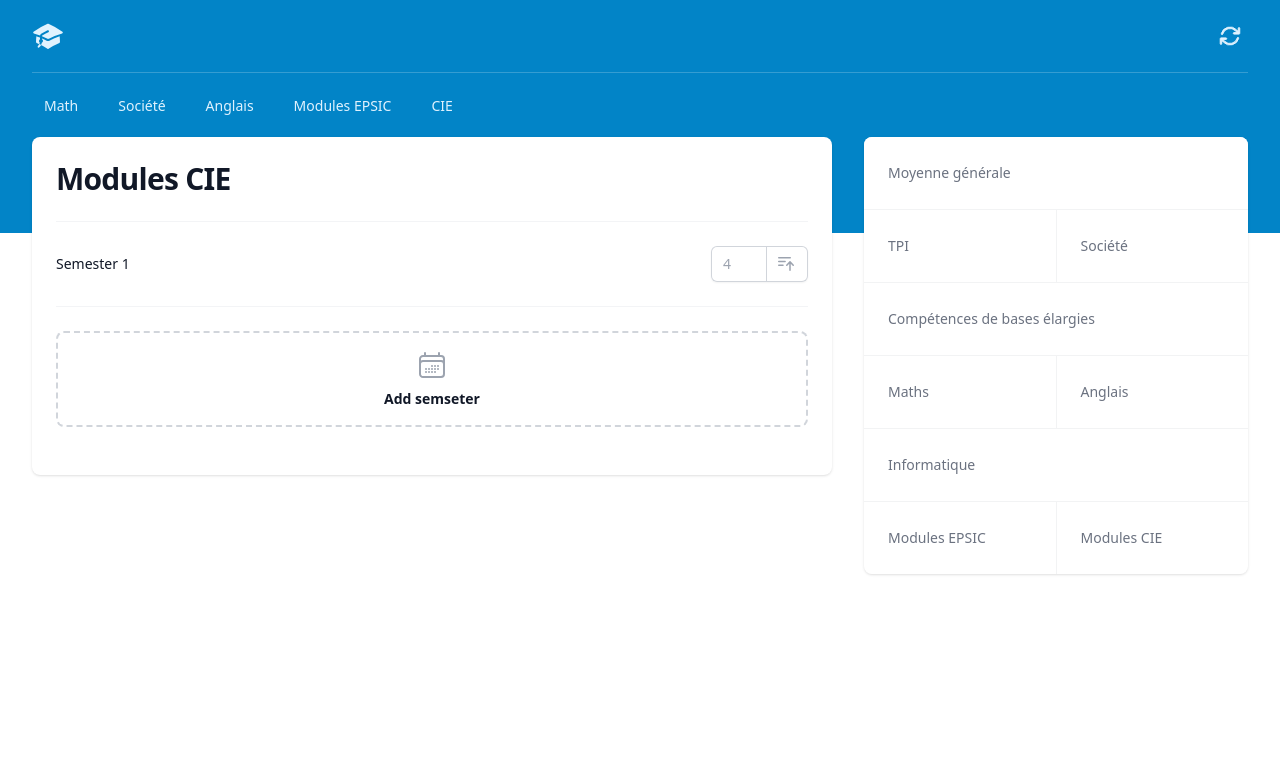
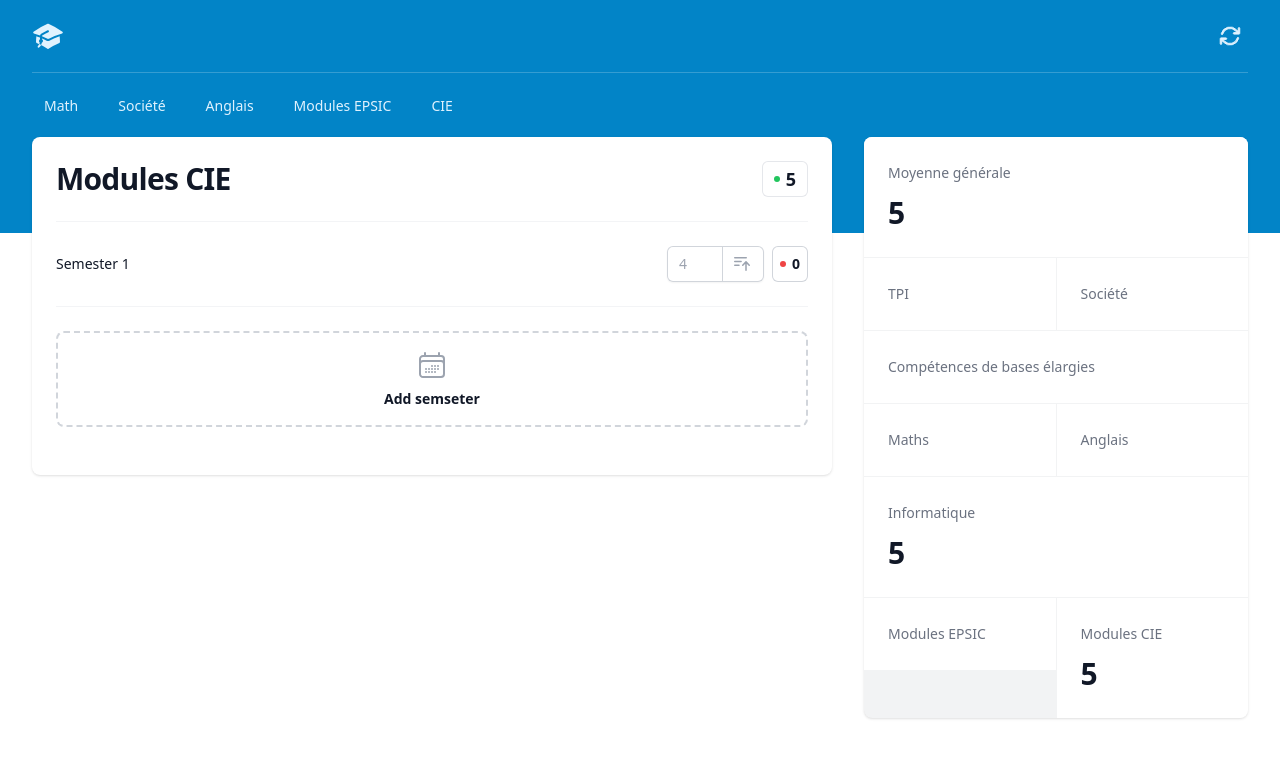
Before and after one commit to Rignchen/grades-calculator, an Angular app: page /cie in a window 1280 px wide. Shown: the top 758 px of the page. Built offline with nearby package versions, Linux system fonts and the light colour scheme; a web font is replaced by a local one.

Commit message:
refactor with signal - update semester average

```diff
--- a/src/app/app.component.html
+++ b/src/app/app.component.html
@@ -1,6 +1,6 @@
 <div class="min-h-full">
   <header class="bg-sky-600 pb-24">
-    <app-navbar [currentSubject]="currentSubject"></app-navbar>
+    <app-navbar [currentSubject]="currentSubject"/>
   </header>
   <main class="-mt-24 pb-8">
     <div class="container mx-auto sm:px-6 lg:px-8">
@@ -13,13 +13,13 @@
             <h2 class="sr-only" id="section-1-title">Grades</h2>
             <div class="overflow-hidden rounded-lg bg-white shadow">
               <div class="p-6">
-                <router-outlet></router-outlet>
+                <router-outlet/>
               </div>
             </div>
           </section>
         </div>
         <!-- Right column -->
-        <app-average-list [subjects]="subjects"></app-average-list>
+        <app-average-list [subjects]="subjects"/>
       </div>
     </div>
   </main>
--- a/src/app/average-list/average-list.component.ts
+++ b/src/app/average-list/average-list.component.ts
@@ -1,4 +1,4 @@
-import {Component, Input, OnInit} from '@angular/core';
+import {Component, Input, OnChanges, OnInit} from '@angular/core';
 import {AverageComponent} from "./average/average.component";
 import {round, weightedAverage} from "../../lib";
 import {allSubject} from "../grade-list.service";
@@ -14,17 +14,17 @@ import {allSubject} from "../grade-list.service";
 export class AverageListComponent implements OnInit {
   @Input() subjects!: allSubject;
   averages!: Averages;
-
   ngOnInit() {
-    this.averages = new Averages(this.subjects);
+    this.averages = new Averages();
+    this.averages.update(this.subjects);
   }
 }
 
 class Averages {
-  global!: number;
-  competence!: number;
-  computer!: number;
-  constructor(subjects: allSubject) {
+  global: number = 0;
+  competence: number = 0;
+  computer: number = 0;
+  update(subjects: allSubject) {
     this.computer = round(weightedAverage([
       [subjects.epsic.average, 4],
       [subjects.cie.average, 1]
--- a/src/app/grade-list.service.ts
+++ b/src/app/grade-list.service.ts
@@ -1,16 +1,19 @@
-import { Injectable } from '@angular/core';
+import {Injectable, signal, WritableSignal} from '@angular/core';
 
 export class allSubject {
   math = new Subject();
   societe = new Subject();
   anglais = new Subject();
   epsic = new Subject();
-  cie = new Subject();
+  cie = new Subject(5);
   tpi: number = 0;
 }
 export class Subject {
-  semesters: number[][] = [[]]
+  semesters: WritableSignal<number[]>[] = [signal<number[]>([])]
   average: number = 0;
+  constructor(number: number = 0) {
+    this.average = number;
+  }
 }
 
 @Injectable({
--- a/src/app/subject/grade/grade.component.ts
+++ b/src/app/subject/grade/grade.component.ts
@@ -1,4 +1,4 @@
-import {Component, Input} from '@angular/core';
+import {Component, Input, numberAttribute} from '@angular/core';
 import {NgIf} from "@angular/common";
 
 @Component({
--- a/src/app/subject/semester/semester.component.html
+++ b/src/app/subject/semester/semester.component.html
@@ -4,11 +4,11 @@
   </dt>
   <dd class="mt-1 text-sm leading-6 text-gray-700 sm:col-span-4 sm:mt-0 flex justify-between">
     <div class="flex flex-row flex-nowrap overflow-y-scroll gap-x-1.5">
-      <app-grade [grade]="grade" *ngFor="let grade of semester" look="px-2 py-2 text-sm font-medium ring-gray-200"></app-grade>
+      <app-grade [grade]="grade" *ngFor="let grade of semester()" look="px-2 py-2 text-sm font-medium ring-gray-200"></app-grade>
     </div>
     <div class="flex add-grade">
       <app-input (gradeChange)="addGrade($event)"></app-input>
-      <app-grade [grade]="average" class="ml-1" *ngIf="sum != 0" look="ml-1 font-bold ring-gray-300 px-2 py-2 text-sm"></app-grade>
+      <app-grade [grade]="average()" class="ml-1" look="ml-1 font-bold ring-gray-300 px-2 py-2 text-sm"></app-grade>
     </div>
   </dd>
 </div>
--- a/src/app/subject/semester/semester.component.ts
+++ b/src/app/subject/semester/semester.component.ts
@@ -1,4 +1,4 @@
-import {Component, EventEmitter, Input, OnInit, Output} from '@angular/core';
+import {Component, computed, EventEmitter, Input, OnInit, Output, Signal, WritableSignal} from '@angular/core';
 import {NgForOf, NgIf} from "@angular/common";
 import {GradeComponent} from "../grade/grade.component";
 import {round} from "../../../lib";
@@ -18,24 +18,26 @@ import {InputComponent} from "./input/input.component";
   templateUrl: './semester.component.html'
 })
 export class SemesterComponent implements OnInit {
-  @Input() semester!: number[];
+  @Input() semester!: WritableSignal<number[]>;
   @Input('semester-number') semesterNumber!: number;
   @Output() averageChange = new EventEmitter<number[]>();
-  average = 0;
-  sum: number = 0;
+  average!: Signal<number>;
 
   ngOnInit() {
-    if (this.semester.length > 0) {
-      this.semester.forEach((grade) => this.sum += grade);
-      this.average = round(this.sum / this.semester.length, 0.5);
-    }
+    this.average = computed(() => {
+      console.log("average");
+      const semesterGrades = this.semester();
+      if (semesterGrades.length == 0) return 0;
+      let sum = 0;
+      semesterGrades.forEach((grade) => sum += grade);
+      return round(sum / semesterGrades.length, 0.5);
+    });
   }
 
   addGrade(grade: number) {
-    this.semester.push(grade);
-    this.sum += grade;
-    const old_average = this.average;
-    this.average = round(this.sum / this.semester.length, 0.5);
-    this.averageChange.emit([old_average, this.average]);
+    this.semester.update((grades) => {
+      grades = [...grades, grade];
+      return grades;
+    });
   }
 }
--- a/src/app/subject/subject.component.html
+++ b/src/app/subject/subject.component.html
@@ -19,7 +19,7 @@
     <div class="px-4 py-6 sm:gap-4 sm:px-0" *ngIf="subject.semesters.length < 8">
       <button
         class="relative block w-full rounded-lg border-2 border-dashed border-gray-300 p-4 text-center hover:border-gray-400 focus:outline-none focus:ring-2 focus:ring-indigo-500 focus:ring-offset-2"
-        type="button" id="newSemester" (click)="subject.semesters.push([])">
+        type="button" id="newSemester" (click)="subject.semesters.push(signal([]))">
         <svg class="mx-auto h-8 w-8 text-gray-400" fill="none" stroke="currentColor" stroke-width="1.5"
         viewBox="0 0 24 24" xmlns="http://www.w3.org/2000/svg">
           <path
--- a/src/app/subject/subject.component.ts
+++ b/src/app/subject/subject.component.ts
@@ -1,4 +1,4 @@
-import {Component, inject, Input, OnInit} from '@angular/core';
+import {Component, inject, Input, OnInit, signal} from '@angular/core';
 import {GradeComponent} from "./grade/grade.component";
 import {NgForOf, NgIf} from "@angular/common";
 import {SemesterComponent} from "./semester/semester.component";
@@ -40,11 +40,14 @@ export class SubjectComponent implements OnInit{
 
     this.sum = 0;
     this.subject.semesters.forEach((semester) => {
-      if (semester.length === 0) return;
+      const semesterGrades = semester();
+      if (semesterGrades.length === 0) return;
 
       let sum = 0;
-      semester.forEach((grade) => sum += grade);
-      this.sum += round(sum / semester.length,0.5);
+      semesterGrades.forEach((grade) => sum += grade);
+      this.sum += round(sum / semesterGrades.length,0.5);
     });
   }
+
+  protected readonly signal = signal;
 }
--- a/src/lib.ts
+++ b/src/lib.ts
@@ -1,5 +1,7 @@
 export function round(number: number, precision: number = 1) {
+  console.log("round", number, precision)
   precision = 1 / precision
+  console.log(Math.round(number * precision) / precision)
   return Math.round(number * precision) / precision
 }
 
```
